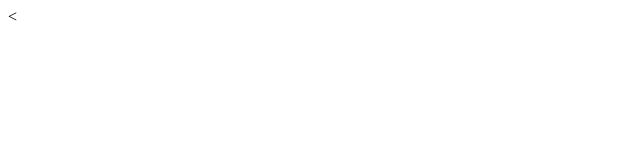
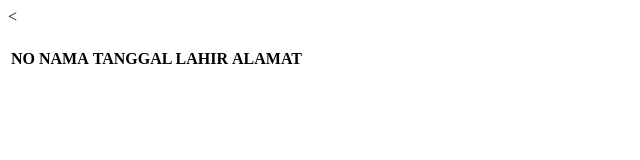
Before and after one commit to gidayusl/project-satu, a plain HTML site: page index.html in a window 1280 px wide. Shown: the whole page, without its empty margins (0-640 px from the left). Drawn offline with Linux system fonts and the light colour scheme.

Commit message:
update index.html
add table

```diff
--- a/index.html
+++ b/index.html
@@ -6,5 +6,15 @@
 	<h1></h1>
 	<h2></h2>
 	<p></p>
+	<table>
+		<thead>
+			<tr>
+				<th>NO</th>
+				<th>NAMA</th>
+				<th>TANGGAL LAHIR</th>
+				<th>ALAMAT</th>
+			</tr>
+		</thead>
+	</table>
 </body>
 </html>
```
